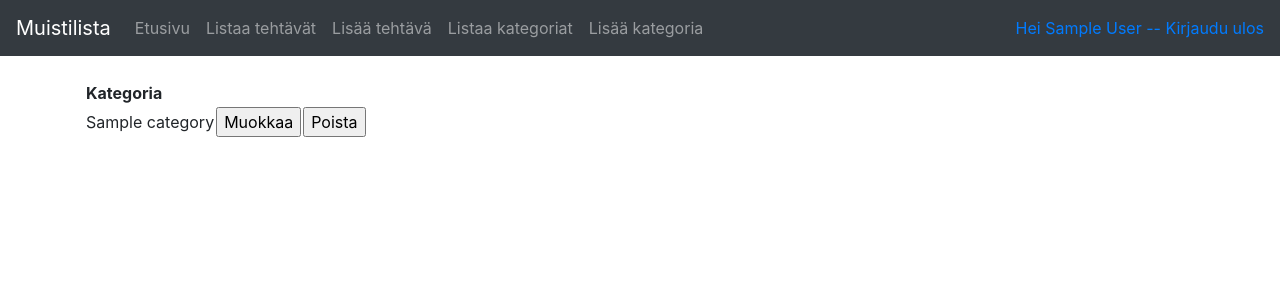
After one commit to Mamelukki/Muistilista, a Flask app: page /categories in a window 1280 px wide. The commit adds this page. Shown: the top 300 px of the page. Run offline with Flask 2, Linux system fonts and the light colour scheme; a user stored in the database is signed in; tables that the repository leaves empty hold one stand-in row (values such as "Sample post"); some libraries are stand-ins or nearby versions.

Commit message:
Kategoria-tietokanta lisätty, kategorian lisäys, poisto ja muokkaus mahdollista, ulkoasua kehitetty

```diff
--- a/application/__init__.py
+++ b/application/__init__.py
@@ -21,6 +21,9 @@ from application.tasks import views
 from application.auth import models
 from application.auth import views
 
+from application.categories import models
+from application.categories import views
+
 from application.auth.models import User
 from os import urandom
 app.config["SECRET_KEY"] = urandom(32)
--- /dev/null
+++ b/application/categories/views.py
@@ -0,0 +1,60 @@
+from flask import redirect, render_template, request, url_for
+from flask_login import login_required, current_user
+
+from application import app, db
+from application.categories.models import Category
+from application.auth.models import User
+from application.categories.forms import CategoryForm, EditForm
+
+@app.route("/categories", methods=["GET"])
+@login_required
+def categories_index():
+    return render_template("categories/list.html", categories = Category.query.all(), id = current_user.id)
+
+@app.route("/categories/new/")
+@login_required
+def categories_form():
+    return render_template("categories/new.html", form = CategoryForm())
+
+@app.route("/categories/", methods=["POST"])
+@login_required
+def categories_create():
+    form = CategoryForm(request.form)
+
+    if not form.validate():
+        return render_template("categories/new.html", form = form)
+
+    c = Category(form.name.data)
+    c.account_id = current_user.id
+
+    db.session().add(c)
+    db.session().commit()
+
+    return redirect(url_for("categories_index"))
+
+@app.route("/categories/edit/<category_id>/", methods=["POST"])
+@login_required
+def categories_edit(category_id):
+    form = EditForm(request.form)
+
+    c = Category.query.get(category_id)
+
+    if not form.validate():
+        return render_template("categories/edit.html", category = c, form = form)
+
+    c.name = form.name.data
+    c.account_id = current_user.id
+
+    db.session().commit()
+
+    return redirect(url_for("categories_index"))
+
+@app.route("/categories/remove/<category_id>/", methods=["POST"])
+@login_required
+def categories_remove(category_id):
+
+    c = Category.query.get(category_id)
+    db.session().delete(c)
+    db.session().commit()
+
+    return redirect(url_for("categories_index"))
--- a/application/tasks/views.py
+++ b/application/tasks/views.py
@@ -3,11 +3,13 @@ from flask_login import login_required, current_user
 
 from application import app, db
 from application.tasks.models import Task
+from application.auth.models import User
 from application.tasks.forms import TaskForm, EditForm
 
 @app.route("/tasks", methods=["GET"])
+@login_required
 def tasks_index():
-    return render_template("tasks/list.html", tasks = Task.query.all())
+    return render_template("tasks/list.html", tasks = Task.query.all(), id = current_user.id)
 
 @app.route("/tasks/new/")
 @login_required
--- /dev/null
+++ b/application/templates/categories/list.html
@@ -0,0 +1,27 @@
+{% extends "layout.html" %}
+
+{% block body %}
+  <table>
+    <tr>
+      <th>Kategoria</th>
+      <th></th>
+    </tr>
+    {% for category in categories %}
+    {% if category.account_id == id %}
+    <tr>
+      <td>{{ category.name }}</td>
+      <td>
+        <form method="POST" action="{{ url_for('categories_edit', category_id=category.id) }}">
+	  <input type="submit" value="Muokkaa"/>
+	</form>
+      </td>
+      <td>
+        <form method="POST" action="{{ url_for('categories_remove', category_id=category.id) }}">
+	  <input type="submit" value="Poista"/>
+	</form>
+      </td>
+    </tr>
+    {% endif %}
+    {% endfor %}
+  </table>
+{% endblock %}
--- a/application/templates/layout.html
+++ b/application/templates/layout.html
@@ -3,28 +3,56 @@
     <head>
       <meta charset="utf-8">
       <title>Muistilista</title>
+      <link rel="stylesheet" href="https://maxcdn.bootstrapcdn.com/bootstrap/4.0.0/css/bootstrap.min.css" integrity="sha384-Gn5384xqQ1aoWXA+058RXPxPg6fy4IWvTNh0E263XmFcJlSAwiGgFAW/dAiS6JXm" crossorigin="anonymous">
     </head>
 
     <body>
+
+      <nav class="navbar navbar-expand-md navbar-dark bg-dark mb-4">
+	<a class="navbar-brand" href="#">Muistilista</a>
+	<button class="navbar-toggler" type="button" data-toggle="collapse" data-target="#navbarCollapse" aria-controls="navbarCollapse" aria-expanded="false" aria-label="Toggle navigation">
+          <span class="navbar-toggler-icon"></span>
+	</button>
+	<div class="collapse navbar-collapse" id="navbarCollapse">
+          <ul class="navbar-nav mr-auto">
+            <li class="nav-item">
+              <a class="nav-link" href="{{ url_for('index') }} ">Etusivu</a>
+            </li>
+            <li class="nav-item">
+              <a class="nav-link" href="{{ url_for('tasks_index') }} ">Listaa tehtävät</a>
+            </li>
+            <li class="nav-item">
+              <a class="nav-link" href="{{ url_for('tasks_form') }} ">Lisää tehtävä</a>
+            </li>
+            <li class="nav-item">
+              <a class="nav-link" href="{{ url_for('categories_index') }} ">Listaa kategoriat</a>
+            </li>
+            <li class="nav-item">
+              <a class="nav-link" href="{{ url_for('categories_form') }} ">Lisää kategoria</a>
+            </li>
+          </ul>
+          <div class="form-inline mt-2 mt-md-0">
 	    {% if current_user.is_authenticated %}
-    <p>
-    Kirjautunut nimellä {{ current_user.name }}. <a href="{{ url_for('auth_logout') }}">Kirjaudu ulos</a>
-    </p>
+	    <a href="{{ url_for('auth_logout') }}">Hei {{ current_user.name }} -- Kirjaudu ulos</a>
 	    {% else %}
-    <a href="{{ url_for('auth_login') }}">Kirjaudu</a>
+	    <a href="{{ url_for('auth_login') }}">Kirjaudu sisään</a>
             <a href="{{ url_for('auth_register') }}">Rekisteröidy</a>
 	    {% endif %}
+          </div>
+	</div>
+      </nav>
 
-    <ul>
-      <li><a href="{{ url_for('index') }}">Etusivu</a></li>
-      <li><a href="{{ url_for('tasks_index') }}">Listaa tehtävät</a></li>
-      <li><a href="{{ url_for('tasks_form') }}">Lisää tehtävä</a></li>
-    </ul>
 
+      <main role="main" class="container">
 	{% block body %}
 	<p>
 	  Content.
 	</p>
 	{% endblock %}
+      </main>
+
+      <script src="https://code.jquery.com/jquery-3.2.1.slim.min.js" integrity="sha384-KJ3o2DKtIkvYIK3UENzmM7KCkRr/rE9/Qpg6aAZGJwFDMVNA/GpGFF93hXpG5KkN" crossorigin="anonymous"></script>
+      <script src="https://cdnjs.cloudflare.com/ajax/libs/popper.js/1.12.9/umd/popper.min.js" integrity="sha384-ApNbgh9B+Y1QKtv3Rn7W3mgPxhU9K/ScQsAP7hUibX39j7fakFPskvXusvfa0b4Q" crossorigin="anonymous"></script>
+      <script src="https://maxcdn.bootstrapcdn.com/bootstrap/4.0.0/js/bootstrap.min.js" integrity="sha384-JZR6Spejh4U02d8jOt6vLEHfe/JQGiRRSQQxSfFWpi1MquVdAyjUar5+76PVCmYl" crossorigin="anonymous"></script>
     </body>
   </html>
--- a/application/views.py
+++ b/application/views.py
@@ -1,6 +1,7 @@
 from flask import render_template
 from application import app
+from application.auth.models import User
 
 @app.route("/")
 def index():
-    return render_template("index.html")
+    return render_template("index.html", needs_tasks=User.find_users_with_no_tasks())
```
Also changed, not shown: application/auth/models.py (+19 -6 lines), application/categories/forms.py (added, +14 -0 lines), application/categories/models.py (added, +12 -0 lines), application/models.py (added, +10 -0 lines), application/tasks/models.py (+3 -5 lines), application/templates/categories/edit.html (renamed from application/templates/tasks/edit.html, +2 -18 lines), application/templates/categories/new.html (added, +27 -0 lines), application/templates/index.html (+17 -0 lines), application/templates/tasks/list.html (+10 -2 lines). Lines whose indentation alone changed are shown as unchanged.
